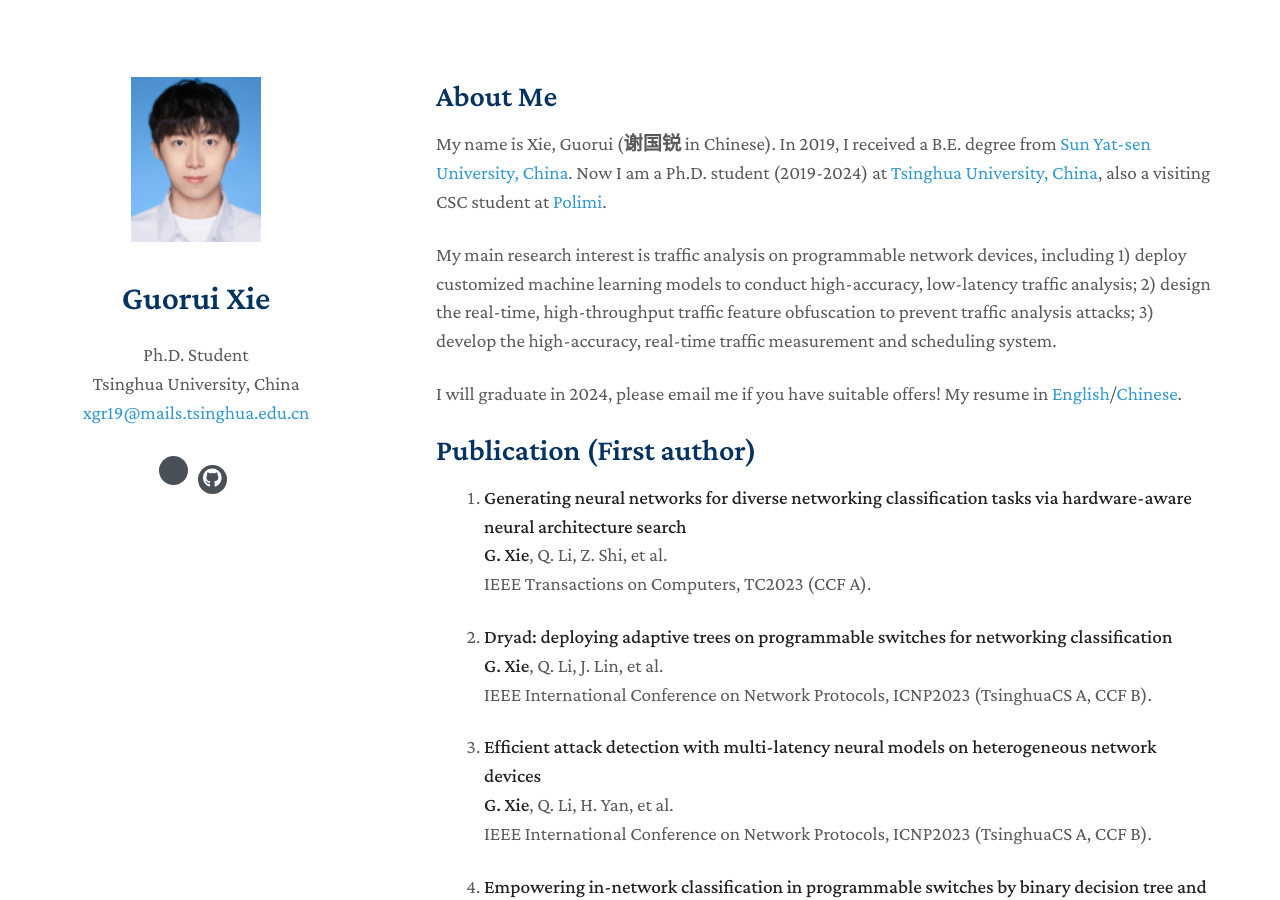
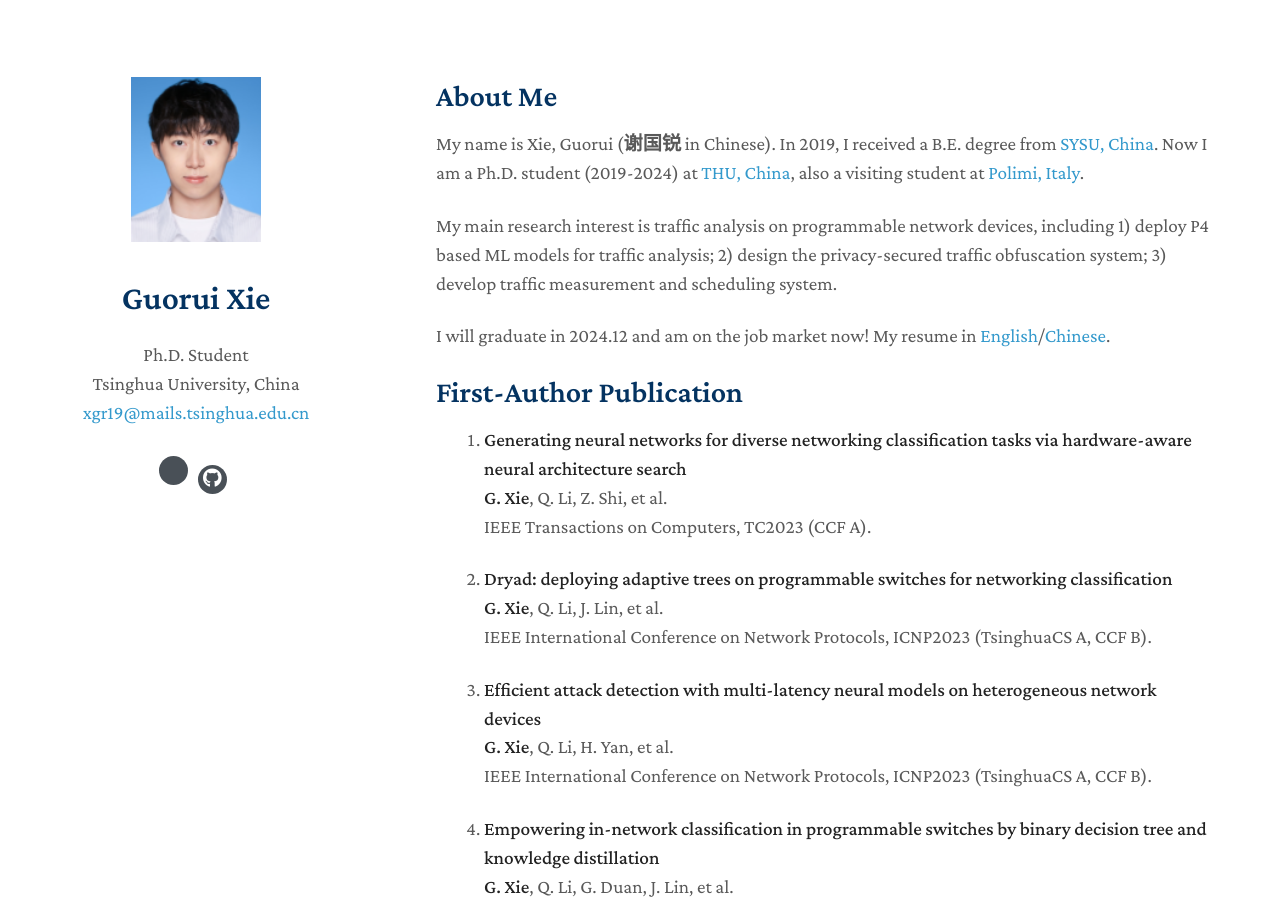
Before and after one commit to xgr19/xgr19.github.io, a Jekyll site: the page built from index.md, in a window 1280 px wide and 900 px high. Built offline with Jekyll 4.4.1, drawn with Linux system fonts in a browser that asks for light colours; nearby versions of some CDN libraries; comment, search, counter and statistics services are not loaded; a style sheet for code colours, icons or effects is not loaded; our own code applies the rules of GitHub Pages for plain Markdown files; some of the changed text lies outside the part shown.

Commit message:
Update index.md

```diff
--- a/index.md
+++ b/index.md
@@ -4,14 +4,14 @@
 
 ## About Me
 
-My name is Xie, Guorui (<b>谢国锐</b> in Chinese). In 2019, I received a B.E. degree from [Sun Yat-sen University, China](https://www.sysu.edu.cn/sysuen/). Now I am a Ph.D. student (2019-2024) at [Tsinghua University, China](https://www.cs.tsinghua.edu.cn/csen/), also a visiting CSC student at [Polimi](https://gianniantichi.github.io/).
+My name is Xie, Guorui (<b>谢国锐</b> in Chinese). In 2019, I received a B.E. degree from [SYSU, China](https://www.sysu.edu.cn/sysuen/). Now I am a Ph.D. student (2019-2024) at [THU, China](https://www.cs.tsinghua.edu.cn/csen/), also a visiting student at [Polimi, Italy](https://gianniantichi.github.io/).
 
-My main research interest is traffic analysis on programmable network devices, including 1) deploy customized machine learning models to conduct high-accuracy, low-latency traffic analysis; 2) design the real-time, high-throughput traffic feature obfuscation to prevent traffic analysis attacks; 3) develop the high-accuracy, real-time traffic measurement and scheduling system.
+My main research interest is traffic analysis on programmable network devices, including 1) deploy P4 based ML models for traffic analysis; 2) design the privacy-secured traffic obfuscation system; 3) develop traffic measurement and scheduling system.
 
-I will graduate in 2024, please email me if you have suitable offers! My resume in [English](https://cloud.tsinghua.edu.cn/f/cee519ea3f3d444ba74a/)/[Chinese](https://cloud.tsinghua.edu.cn/f/cbd6f6a5a1f44faca9fa/).
+I will graduate in 2024.12 and am on the job market now! My resume in [English](https://cloud.tsinghua.edu.cn/f/cee519ea3f3d444ba74a/)/[Chinese](https://cloud.tsinghua.edu.cn/f/cbd6f6a5a1f44faca9fa/).
 
 
-## Publication (First author)
+## First-Author Publication
 
 <!-- - **Mnemonics Training: Multi-Class Incremental Learning without Forgetting**
   <br>
@@ -75,6 +75,7 @@
   <br>
   Workshop on Network Meets AI & ML, NetAI@SIGCOMM, NetAI2020 (CCF A Workshop).
 
+<!--
 ## Publication (Co-author)
 
 1. **In-Forest: distributed in-network classification with ensemble models**
@@ -91,7 +92,7 @@
 
 ## 实习生招聘
 清华智能网络研究组（SIG）近三年学生毕业去向包括华为（天才少年）、字节、腾讯、阿里等，博士年薪100w+，硕士年薪50w+。平台强大（100+GPU集群，20+P4交换机等），补助充足（硕士3k+）。<b>目前联合鹏城国家实验室长期招收优秀本科实习生（可推荐清华夏令营）</b>：研究方向包括P4开发、深度学习模型轻量化、流量智能分类等；月补助1k+，论文发表奖励5k~1w；可远程实习；长期实习（半年+），有论文/竞赛/项目经历者优先。可附简历详询：<a href = "mailto: {{ site.email }}">{{ site.email }}</a>（邮件主题注明实习生）。
-
+-->
 
 <!-- ## Services
 
```
